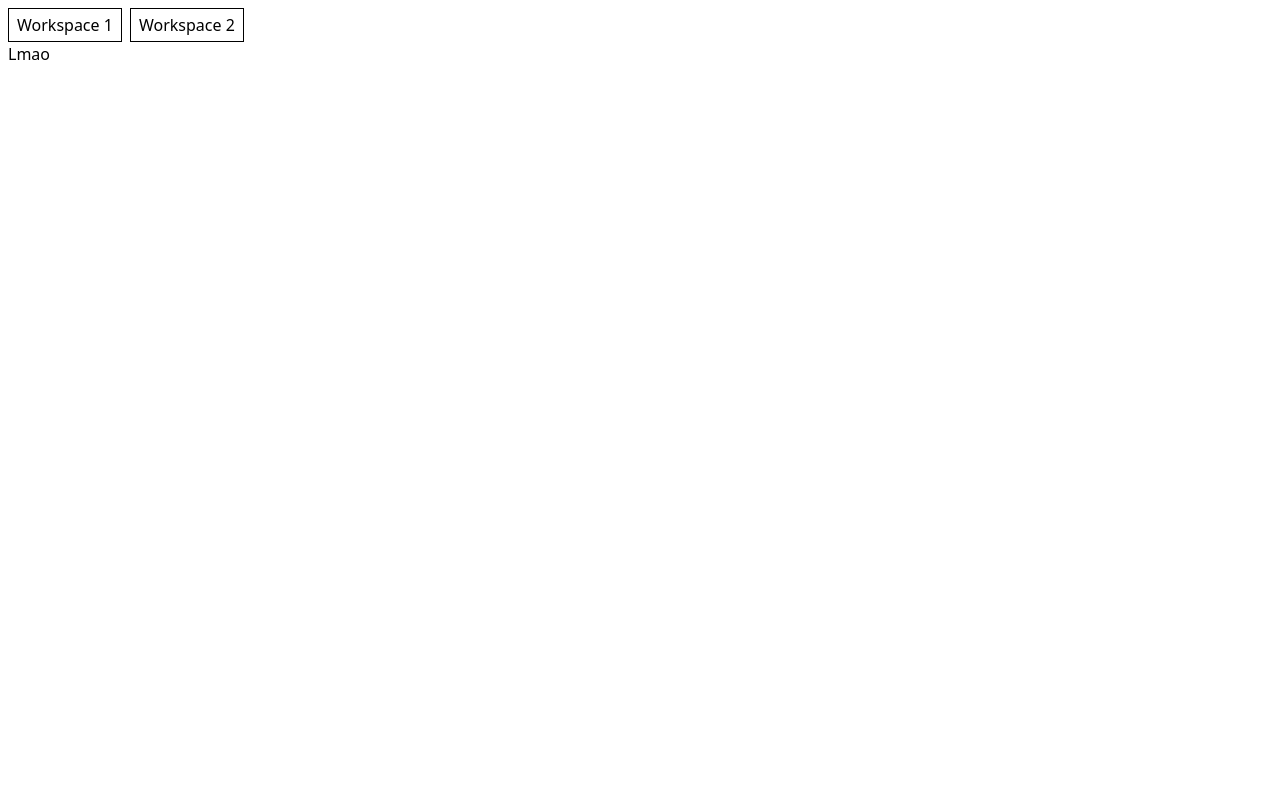
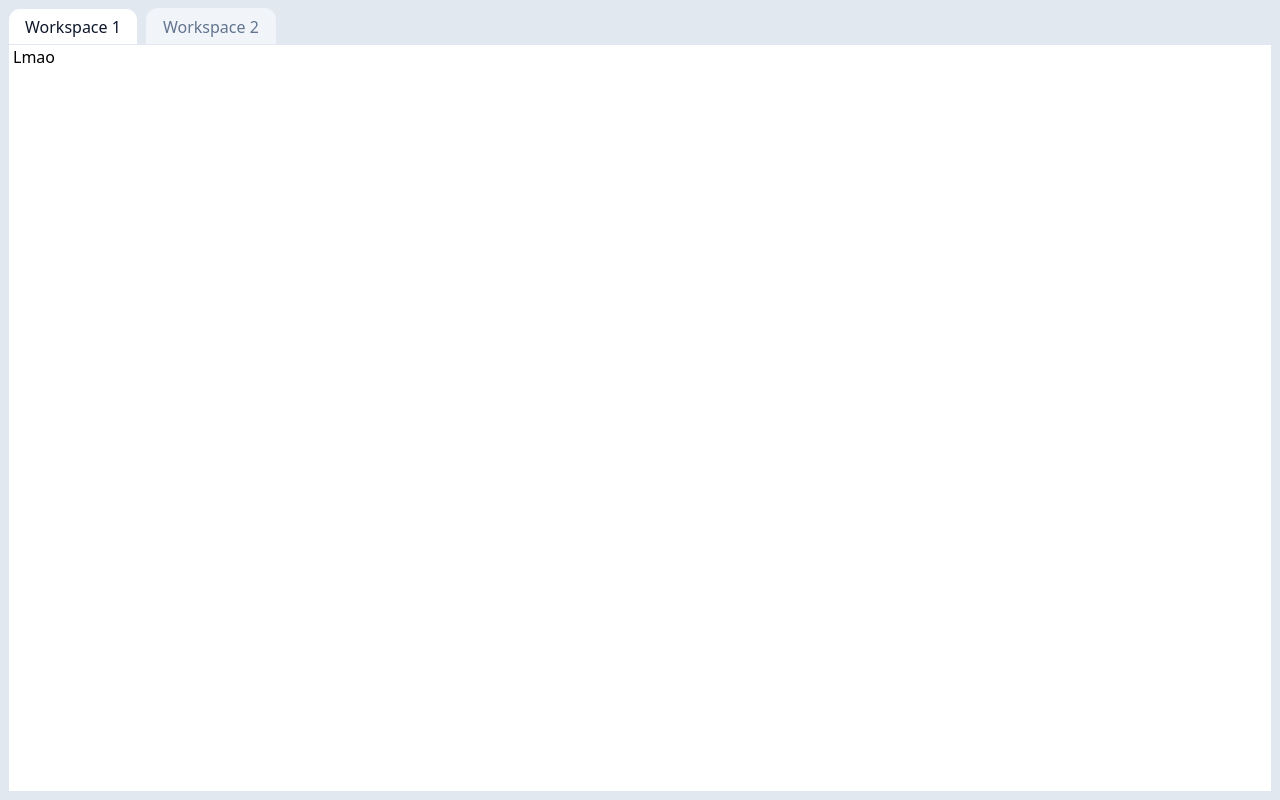
Before and after one commit to Wanes01/theogony, a React (Vite) app in the folder packages/app/: page / in a window 1280 px wide. Built offline with nearby package versions, Linux system fonts and the light colour scheme.

Commit message:
feat(app): add active tab component to the tab client

```diff
--- a/packages/app/src/App.tsx
+++ b/packages/app/src/App.tsx
@@ -14,7 +14,7 @@ const mockTabs: WorkSpaceTab[] = [
 
 export function App() {
   return (
-    <div className="p-2">
+    <div className="p-2 bg-slate-200 h-screen">
       <WorkSpaceTabs initialTabs={mockTabs} />
     </div>
   );
--- /dev/null
+++ b/packages/app/src/components/ui/workspace/Tab.tsx
@@ -0,0 +1,23 @@
+import Button from "@components/ui/buttons/Button";
+
+interface TabProps {
+  tabTitle: string;
+  selected: boolean;
+  onClick: () => void;
+}
+
+const tabStyles = {
+  base: "px-4 py-1.5 rounded-t-xl border border-b-0 -mb-px cursor-pointer transition-colors",
+  inactive: "border-transparent bg-slate-100 text-slate-500 hover:bg-slate-50",
+  active: "border-slate-200 bg-white text-slate-900 font-medium",
+};
+
+export default function Tab({ tabTitle, selected, onClick }: TabProps) {
+  return (
+    <Button
+      onClick={onClick}
+      text={tabTitle}
+      className={`${tabStyles.base} ${selected ? tabStyles.active : tabStyles.inactive}`}
+    />
+  );
+}
--- a/packages/app/src/components/ui/workspace/WorkSpaceTabs.tsx
+++ b/packages/app/src/components/ui/workspace/WorkSpaceTabs.tsx
@@ -1,4 +1,5 @@
 import type { WorkSpaceTab } from "@components/ui/workspace/types";
+import Tab from "@components/ui/workspace/Tab";
 import { useState } from "react";
 
 interface WorkSpaceTabsProps {
@@ -9,15 +10,20 @@ export default function WorkSpaceTabs({ initialTabs }: WorkSpaceTabsProps) {
   const [tabs, _] = useState<WorkSpaceTab[]>(initialTabs);
   const [selectedTab, setSelectedTab] = useState(0);
   return (
-    <div>
+    <div className="flex flex-col h-full w-full">
       <ul className="flex flex-row gap-2">
         {tabs.map((tab, index) => (
-          <li key={index} className="border px-2 py-1" onClick={() => setSelectedTab(index)}>
-            {tab.tabTitle}
-          </li>
+          <Tab
+            key={index}
+            onClick={() => setSelectedTab(index)}
+            tabTitle={tab.tabTitle}
+            selected={index === selectedTab}
+          />
         ))}
       </ul>
-      <div>{tabs[selectedTab]?.content}</div>
+      <div className="bg-white px-1 border border-slate-200 flex-1">
+        {tabs[selectedTab]?.content}
+      </div>
     </div>
   );
 }
```
